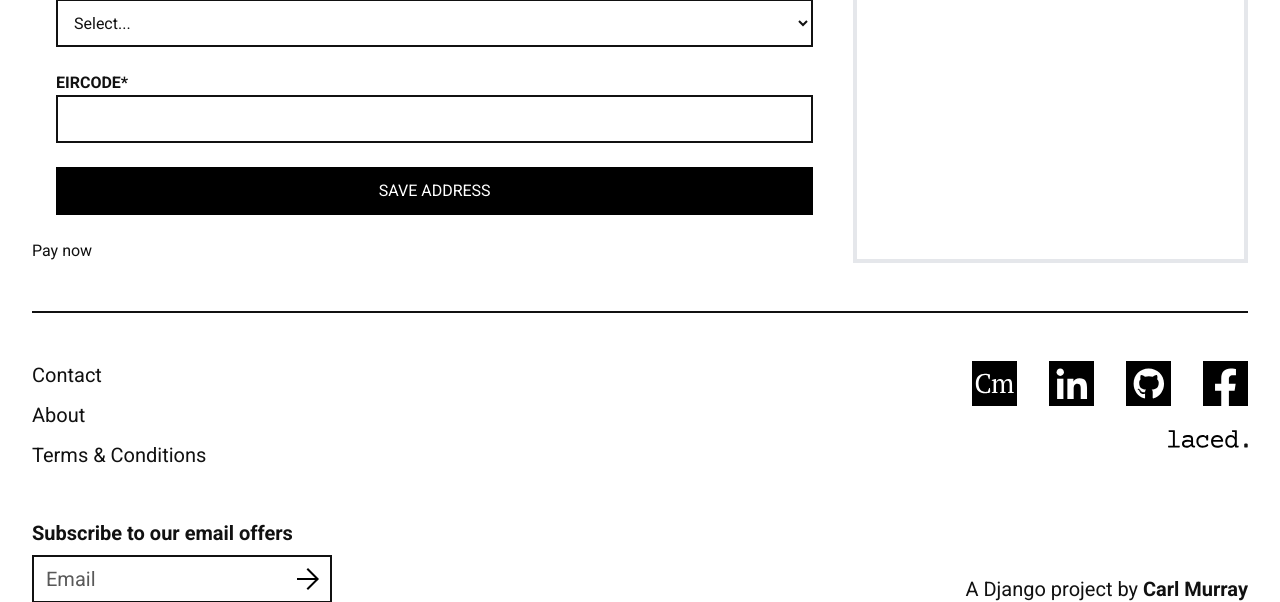
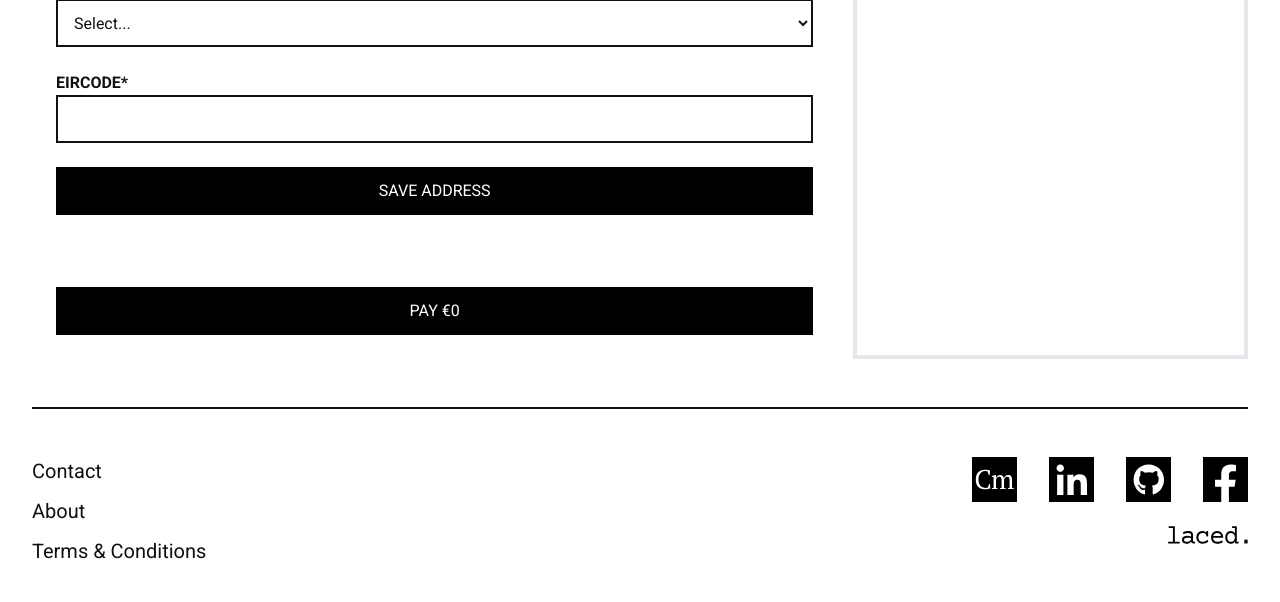
Before and after one commit to bagus0300/MarketIO, a Django app: page /checkout/ in a window 1280 px wide. Shown: the part 755-1357 px from the top of the page. Run offline with Django 4.2, Linux system fonts and the light colour scheme; data comes from the database, SQL or seed files in the repository; data that the repository does not hold is empty; parts of the project's set-up code (start-up, migrations or seed data) failed here and were passed over; some libraries are stand-ins or nearby versions.

Commit message:
style: add styles to payment form

```diff
--- a/static/checkout/checkout.js
+++ b/static/checkout/checkout.js
@@ -34,7 +34,35 @@ const response = await fetch("/create_payment_intent/", {
 
   const appearance = {
     theme: 'stripe',
-  };
+
+    variables: {
+      colorPrimary: '#111111',
+      colorBackground: '#ffffff',
+      colorText: '#30313d',
+      colorDanger: '#df1b41',
+      fontFamily: 'Arial, sans-serif',
+      spacingUnit: '5px',
+      borderRadius: '0px',
+      // See all possible variables below
+    },
+
+    rules: {
+      '.Input': {
+        border: '2px solid #111111',
+        lineHeight: '3em',
+        paddingBottom: '0',
+        paddingTop: '0',
+      },
+      '.Label': {
+        color: '#111111',
+        fontWeight: 'bold',
+        textTransform: 'uppercase',
+        fontFamily: 'Arial, sans-serif',
+      },
+
+  }
+};
+
   elements = stripe.elements({ appearance, clientSecret });
 
   const paymentElementOptions = {
--- a/templates/checkout/checkout.html
+++ b/templates/checkout/checkout.html
@@ -73,14 +73,14 @@
             <button class="inline-block w-full h-12 text-center text-white bg-black md:px-0"
                     type="submit">SAVE ADDRESS</button>
         </form>
-        <form id="payment-form">
+        <form id="payment-form" class="p-6 font-sans">
             {% csrf_token %}
             <div id="payment-elements">
               <!--Stripe.js injects the Payment Element-->
             </div>
-            <button id="submit">
+            <button id="submit" class="inline-block w-full h-12 text-center text-white mt-6 bg-black md:px-0">
               <div class="spinner hidden" id="spinner"></div>
-              <span id="button-text">Pay now</span>
+              <span id="button-text">PAY €{{cart.get_total_price}}</span>
             </button>
             <div id="payment-message" class="hidden"></div>
           </form>
```
Also changed, not shown: 1 other file.
